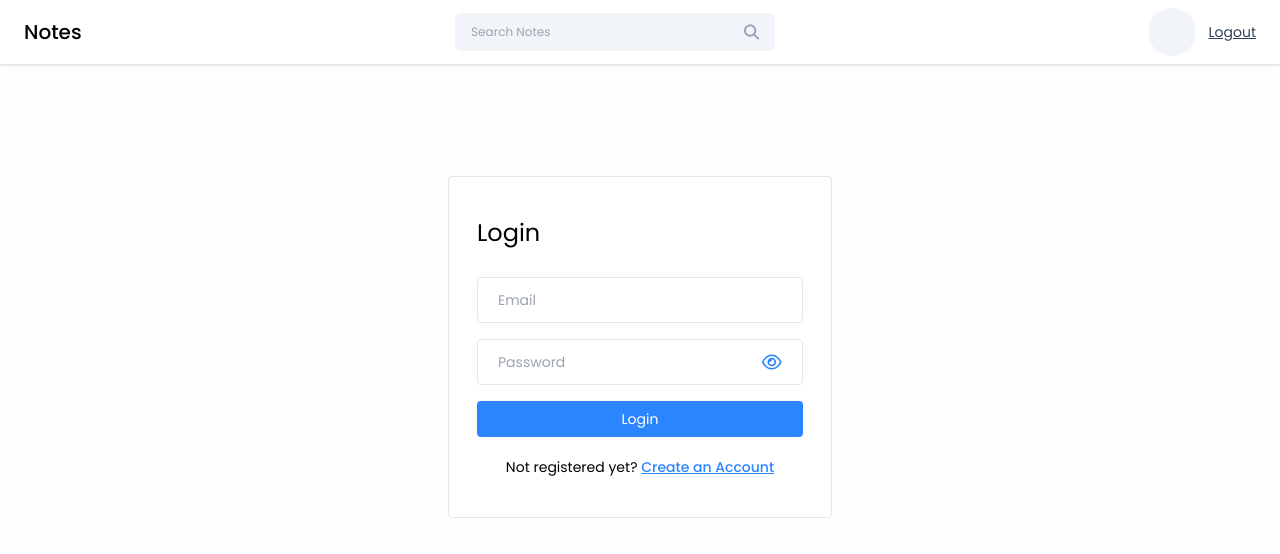
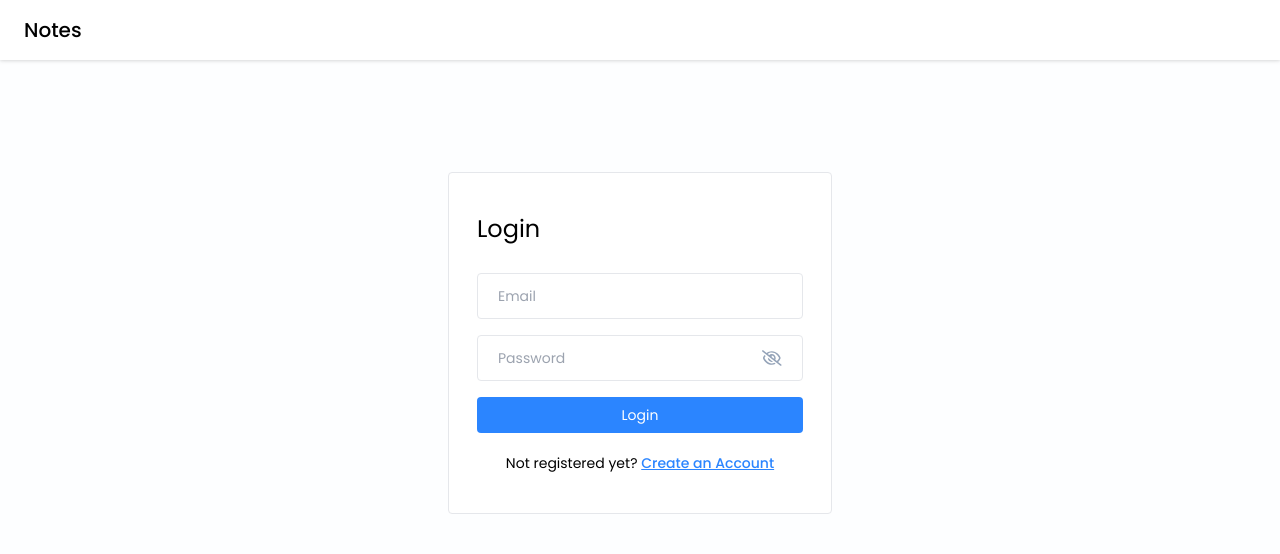
Before and after one commit to Arsen13/Note-tracker, a React (Vite) app in the folder frontend/notes-app/: page /login in a window 1280 px wide. Shown: the top 554 px of the page. Built offline with nearby package versions, Linux system fonts and the light colour scheme.

Commit message:
Fix bugs

```diff
--- a/frontend/notes-app/src/components/Input/PasswordInput.jsx
+++ b/frontend/notes-app/src/components/Input/PasswordInput.jsx
@@ -4,7 +4,7 @@ import {FaRegEye, FaRegEyeSlash} from 'react-icons/fa6';
 
 const PasswordInput = ({ value, onChange, placeholder}) => {
 
-    const [isShowPassword, setIsShowPassword] = useState(true);
+    const [isShowPassword, setIsShowPassword] = useState(false);
 
     const toggleShowPassword = () => {
         setIsShowPassword(!isShowPassword);
--- a/frontend/notes-app/src/components/Navbar/Navbar.jsx
+++ b/frontend/notes-app/src/components/Navbar/Navbar.jsx
@@ -3,7 +3,7 @@ import ProfileInfo from "../Cards/ProfileInfo";
 import { useNavigate } from "react-router-dom";
 import SearchBar from "../SearchBar/SearchBar";
 
-const Navbar = ({ userInfo, onSearchNote, handleClearSearch }) => {
+const Navbar = ({ userInfo, onSearchNote, handleClearSearch, authorized }) => {
     const [searchQuery, setSearchQuery] = useState('');
     const navigate = useNavigate();
 
@@ -27,6 +27,8 @@ const Navbar = ({ userInfo, onSearchNote, handleClearSearch }) => {
         <div className="bg-white flex items-center justify-between px-6 py-2 drop-shadow">
             <h2 className="text-xl font-medium text-black py-2">Notes</h2>
 
+            {authorized && (
+                <>
                     <SearchBar
                     value={searchQuery}
                     onChange={(e) => setSearchQuery(e.target.value)}
@@ -35,6 +37,8 @@ const Navbar = ({ userInfo, onSearchNote, handleClearSearch }) => {
                     />
 
                     <ProfileInfo userInfo={userInfo} onLogout={onLogout} />
+                </>
+            )}
         </div>
     )
 }
--- a/frontend/notes-app/src/pages/Home/Home.jsx
+++ b/frontend/notes-app/src/pages/Home/Home.jsx
@@ -153,6 +153,7 @@ const Home = () => {
                 userInfo={userInfo}
                 onSearchNote={onSearchNote}
                 handleClearSearch={handleClearSearch}
+                authorized={true}
             />
 
             <div className="container mx-auto">
--- a/frontend/notes-app/src/pages/Login/Login.jsx
+++ b/frontend/notes-app/src/pages/Login/Login.jsx
@@ -52,7 +52,7 @@ const Login = () => {
 
     return (
         <>
-            <Navbar />
+            <Navbar authorized={false}/>
 
             <div className="flex items-center justify-center mt-28">
                 <div className="w-96 border rounded bg-white px-7 py-10">
--- a/frontend/notes-app/src/pages/SignUp/SignUp.jsx
+++ b/frontend/notes-app/src/pages/SignUp/SignUp.jsx
@@ -63,7 +63,7 @@ const SignUp = () => {
 
     return (
         <>
-            <Navbar />
+            <Navbar authorized={false}/>
 
             <div className="flex items-center justify-center mt-28">
                 <div className="w-96 border rounded bg-white px-7 py-10">
```
Lines whose indentation alone changed are shown as unchanged.
